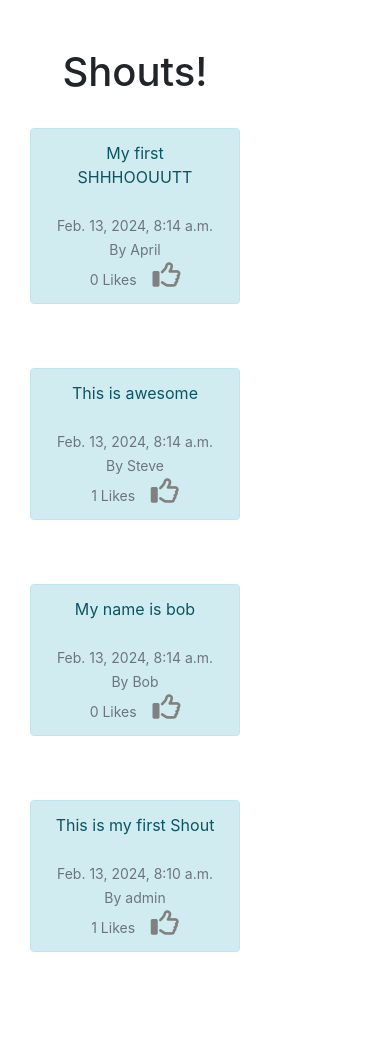
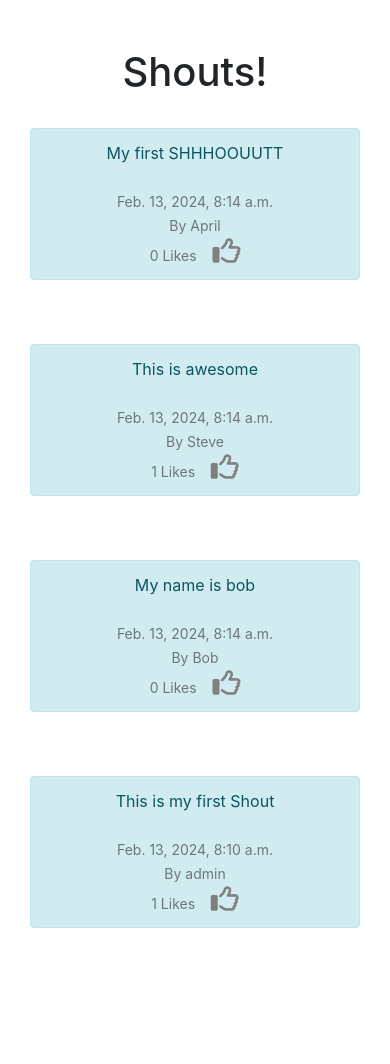
Before and after one commit to AndersH82/TheSaloon, a Django app: page / in a window 390 px wide. Shown: the part 56-1120 px from the top of the page. Before the commit the page ends 1008 px from the top, so only its background shows below. Run offline with Django 5.2, Linux system fonts and the light colour scheme; data comes from the database, SQL or seed files in the repository; some libraries are stand-ins or nearby versions.

Commit message:
change responsive homepage

```diff
--- a/the_saloon/templates/home.html
+++ b/the_saloon/templates/home.html
@@ -5,7 +5,7 @@
 
 <div class="container text-center">
     <div class="row">
-        <div class="col-8">
+        <div class="col-md-8">
 
 
             <h1>Shouts!</h1>
@@ -32,7 +32,7 @@
             {% endfor %}
         </div>
 
-        <div class="col-4">
+        <div class="col-md-4">
             <br/><br/><br/>
             {% if form %}
             <form method=POST>
```
